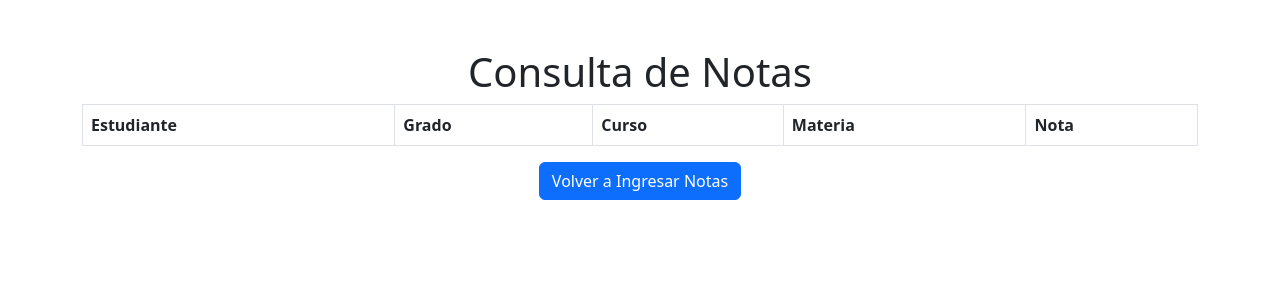
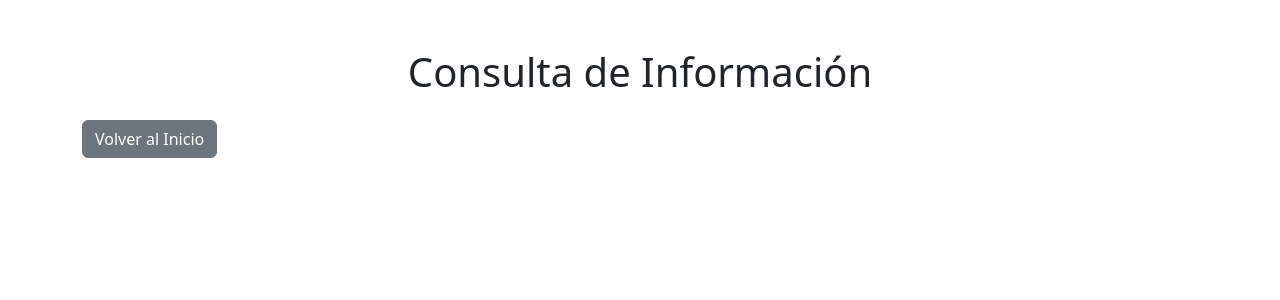
Before and after one commit to Caritors/Registro-y-Consultas-de-Notas, a Flask app: page /consulta in a window 1280 px wide. Shown: the top 300 px of the page. Run offline with Flask 3, Linux system fonts and the light colour scheme; data that the repository does not hold is empty.

Commit message:
carga de cambios

```diff
--- a/notas_colegio/app.py
+++ b/notas_colegio/app.py
@@ -1,52 +1,45 @@
 from flask import Flask, render_template, request, redirect, url_for, flash
 from flask_sqlalchemy import SQLAlchemy
 from flask_migrate import Migrate
-#from app import db
-#from models import db, Curso, Estudiante, Nota
 
-# Inicialización de la app
 app = Flask(__name__)
 app.config['SQLALCHEMY_DATABASE_URI'] = 'mysql+pymysql://root:@localhost/notas_colegio_2'
 app.config['SECRET_KEY'] = 'tu_clave_secreta'
 
-# Inicializa la base de datos
 db = SQLAlchemy(app)
 migrate = Migrate(app, db)
 
 # Modelos
+
 class Grado(db.Model):
     __tablename__ = 'grado'
-
     id = db.Column(db.Integer, primary_key=True)
     nombre = db.Column(db.String(100), nullable=False)
+    cursos = db.relationship('Curso', backref='grado', lazy=True)
 
-    # Relación con Curso
-    cursos = db.relationship('Curso', backref='grado', lazy=True)
+    def __repr__(self):
+        return f"<Grado {self.nombre}>"
+
 
 class Curso(db.Model):
     __tablename__ = 'curso'
-
     id = db.Column(db.Integer, primary_key=True)
     nombre = db.Column(db.String(100), nullable=False)
     grado_id = db.Column(db.Integer, db.ForeignKey('grado.id'), nullable=False)
-
-    # Relación con Estudiante
     estudiantes = db.relationship('Estudiante', backref='curso', lazy=True)
-
 
 class Estudiante(db.Model):
     __tablename__ = 'estudiante'
-
     id = db.Column(db.Integer, primary_key=True)
     nombre = db.Column(db.String(100), nullable=False)
     apellido = db.Column(db.String(100), nullable=False)
     correo = db.Column(db.String(100), nullable=False, unique=True)
     documento = db.Column(db.String(100), nullable=False, unique=True)
     curso_id = db.Column(db.Integer, db.ForeignKey('curso.id'), nullable=False)
+    notas = db.relationship('Nota', backref='estudiante', lazy=True)
 
 class Materia(db.Model):
     __tablename__ = 'materia'
-
     id = db.Column(db.Integer, primary_key=True)
     nombre = db.Column(db.String(100), nullable=False)
     intensidad_horaria = db.Column(db.String(100), nullable=False)
@@ -54,21 +47,103 @@ class Materia(db.Model):
 
 class Nota(db.Model):
     __tablename__ = 'nota'
-
     id = db.Column(db.Integer, primary_key=True)
     nota = db.Column(db.String(5), nullable=False)
     periodo = db.Column(db.String(100), nullable=False)
     estudiante_id = db.Column(db.Integer, db.ForeignKey('estudiante.id'), nullable=False)
     curso_id = db.Column(db.Integer, db.ForeignKey('curso.id'), nullable=False)
+    curso = db.relationship('Curso', backref='notas')
 
-# Rutas de la aplicación
+class Usuario(db.Model):
+    id = db.Column(db.Integer, primary_key=True)
+    correo = db.Column(db.String(120), unique=True, nullable=False)
+    contraseña = db.Column(db.String(120), nullable=False)
+
+
+    def __repr__(self):
+        return f"<Usuario {self.correo}>"
+
+
+# Rutas
 @app.route('/')
 def index():
     return render_template('index.html')
 
 @app.route('/login', methods=['GET', 'POST'])
 def login():
+    if request.method == 'POST':
+        correo = request.form['correo']
+        contraseña = request.form['contraseña']
+
+        # Aquí podrías agregar lógica real de autenticación
+        # Por ahora solo simulamos un login exitoso
+        if correo == 'admin@colegio.com' and contraseña == 'admin123':
+            flash('Inicio de sesión exitoso', 'success')
+            return redirect(url_for('index'))
+        else:
+            flash('Correo o contraseña incorrectos', 'danger')
+            return redirect(url_for('login'))
+
     return render_template('login.html')
+
+
+@app.route('/registro_grado', methods=['GET', 'POST'])
+def registro_grado():
+    if request.method == 'POST':
+        nombre = request.form['nombre']
+        if not nombre:
+            flash('El nombre del grado es obligatorio', 'danger')
+        else:
+            nuevo_grado = Grado(nombre=nombre)
+            db.session.add(nuevo_grado)
+            db.session.commit()
+            flash('Grado registrado exitosamente', 'success')
+            return redirect(url_for('index'))
+    return render_template('registro_grado.html')
+
+@app.route('/registro_usuario', methods=['GET', 'POST'])
+def registro_usuario():
+    if request.method == 'POST':
+        correo = request.form['correo']
+        contraseña = request.form['contraseña']
+        nuevo_usuario = Usuario(correo=correo, contraseña=contraseña)
+        db.session.add(nuevo_usuario)
+        db.session.commit()
+        flash('Usuario registrado exitosamente', 'success')
+        return redirect(url_for('login'))
+
+    return render_template('registro_usuario.html')
+
+
+@app.route('/ingreso_curso', methods=['GET', 'POST'])
+def ingreso_curso():
+    if request.method == 'POST':
+        grado_id = request.form.get('grado')
+        curso_nombre = request.form.get('curso')
+
+        if not grado_id or not curso_nombre:
+            flash('Todos los campos son obligatorios.', 'danger')
+            return redirect(url_for('ingreso_curso'))
+
+        grado = Grado.query.get(int(grado_id))
+        if not grado:
+            flash('Grado no encontrado.', 'danger')
+            return redirect(url_for('ingreso_curso'))
+
+        curso_existente = Curso.query.filter_by(nombre=curso_nombre, grado_id=grado.id).first()
+        if curso_existente:
+            flash('El curso ya existe en este grado.', 'danger')
+            return redirect(url_for('ingreso_curso'))
+
+        nuevo_curso = Curso(nombre=curso_nombre, grado_id=grado.id)
+        db.session.add(nuevo_curso)
+        db.session.commit()
+        flash('Curso registrado exitosamente.', 'success')
+        return redirect(url_for('consulta'))
+
+    grados = Grado.query.all()
+    print("Grados encontrados:, grados")
+    return render_template('ingreso_curso.html', grados=grados)
 
 
 @app.route('/ingreso_estudiante', methods=['GET', 'POST'])
@@ -80,7 +155,6 @@ def ingreso_estudiante():
         documento = request.form['documento']
         id_curso = request.form['id_curso']
 
-        # Crear nuevo estudiante
         nuevo_estudiante = Estudiante(
             nombre=nombre, apellido=apellido, correo=correo,
             documento=documento, curso_id=id_curso
@@ -92,90 +166,12 @@ def ingreso_estudiante():
             flash('Estudiante registrado exitosamente', 'success')
         except Exception as e:
             db.session.rollback()
-            flash(f'Ocurrió un error al guardar el estudiante: {str(e)}', 'danger')
+            flash(f'Error al guardar el estudiante: {str(e)}', 'danger')
 
         return redirect(url_for('index'))
 
     cursos = Curso.query.all()
     return render_template('ingreso_estudiante.html', cursos=cursos)
-
-@app.route('/ingreso_curso', methods=['GET', 'POST'])
-def ingreso_curso():
-    if request.method == 'POST':
-        grado_id = request.form.get('grado')  # Obtener el ID del grado
-        curso_nombre = request.form.get('curso')  # Obtener nombre del curso
-
-        print(f"Grado recibido: {grado_id}, Curso: {curso_nombre}")  # Para depuración
-
-        if not grado_id or not curso_nombre:
-            flash('Error: Todos los campos son obligatorios.', 'danger')
-            return redirect(url_for('ingreso_curso'))
-
-        if not grado_id.isdigit():  # Validar si es un número
-            flash('Error: ID de grado inválido.', 'danger')
-            return redirect(url_for('ingreso_curso'))
-
-        grado_id = int(grado_id)
-
-        # Verificar que el grado existe en la base de datos
-        grado_existente = Grado.query.get(grado_id)
-        if not grado_existente:
-            flash('Error: El grado seleccionado no existe.', 'danger')
-            return redirect(url_for('ingreso_curso'))
-
-        # Verificar que el curso no exista ya en ese grado
-        curso_existente = Curso.query.filter_by(nombre=curso_nombre, grado_id=grado_id).first()
-        if curso_existente:
-            flash('Error: El curso ya existe en este grado.', 'danger')
-            return redirect(url_for('ingreso_curso'))
-
-        # Crear el nuevo curso
-        nuevo_curso = Curso(nombre=curso_nombre, grado_id=grado_id)
-        db.session.add(nuevo_curso)
-        db.session.commit()
-        flash('Curso ingresado exitosamente', 'success')
-
-        return redirect(url_for('consulta'))
-
-    # Cargar los grados disponibles
-    grados = Grado.query.all()
-    return render_template('ingreso_curso.html', grados=grados)
-
-@app.route('/ingreso_materia', methods=['GET', 'POST'])
-def ingreso_materia():
-    if request.method == 'POST':
-        nombre = request.form['nombre']
-        intensidad_horaria = request.form['intensidad_horaria']
-        descripcion = request.form['descripcion']
-        nueva_materia = Materia(nombre=nombre, intensidad_horaria=intensidad_horaria, descripcion=descripcion)
-        db.session.add(nueva_materia)
-        db.session.commit()
-        flash('Materia registrada exitosamente', 'success')
-        return redirect(url_for('index'))
-    return render_template('ingreso_materia.html')
-
-
-
-@app.route('/registro_usuario', methods=['GET', 'POST'])
-def registro_usuario():
-    if request.method == 'POST':
-        nombre = request.form.get('nombre')
-        apellido = request.form.get('apellido')
-        correo = request.form.get('correo')
-        contraseña = request.form.get('contraseña')
-
-        if not nombre or not apellido or not correo or not contraseña:
-            flash('Todos los campos son obligatorios', 'danger')
-            return redirect(url_for('registro_usuario'))
-
-        flash('Usuario registrado exitosamente', 'success')
-        return redirect(url_for('login'))
-
-    return render_template('registro_usuario.html')
-
-
-
-
 
 @app.route('/ingreso_notas', methods=['GET', 'POST'])
 def ingreso_notas():
@@ -189,41 +185,51 @@ def ingreso_notas():
             flash("Todos los campos son obligatorios", "danger")
             return redirect(url_for('ingreso_notas'))
 
-        estudiante = Estudiante.query.get(estudiante_id)
-        if not estudiante:
-            flash("Error: Estudiante no encontrado.", "danger")
-            return redirect(url_for('ingreso_notas'))
-
-        curso = Curso.query.get(curso_id)
-        if not curso:
-            flash("Error: Curso no encontrado.", "danger")
-            return redirect(url_for('ingreso_notas'))
-
-        # Guardar en la base de datos
-        nueva_nota = Nota(estudiante_id=estudiante_id, curso_id=curso_id, nota=nota, periodo=periodo)
+        nueva_nota = Nota(
+            estudiante_id=estudiante_id,
+            curso_id=curso_id,
+            nota=nota,
+            periodo=periodo
+        )
         db.session.add(nueva_nota)
         db.session.commit()
-
         flash("Nota ingresada correctamente", "success")
         return redirect(url_for('ingreso_notas'))
 
-    # Obtener los datos para los select
     estudiantes = Estudiante.query.all()
-    cursos = Curso.query.all()  # <---- Agregado para cargar los cursos
+    cursos = Curso.query.all()
+    return render_template('ingreso_notas.html', estudiantes=estudiantes, cursos=cursos)
 
-    return render_template('ingreso_notas.html', estudiantes=estudiantes, cursos=cursos)
+@app.route('/ingreso_materia', methods=['GET', 'POST'])
+def ingreso_materia():
+    if request.method == 'POST':
+        nombre = request.form['nombre']
+        intensidad = request.form['intensidad_horaria']
+        descripcion = request.form['descripcion']
+        nueva = Materia(nombre=nombre, intensidad_horaria=intensidad, descripcion=descripcion)
+        db.session.add(nueva)
+        db.session.commit()
+        flash('Materia registrada exitosamente', 'success')
+        return redirect(url_for('index'))
+    return render_template('ingreso_materia.html')
 
 
 
 @app.route('/consulta')
 def consulta():
     estudiantes = Estudiante.query.all()
-    materias = Materia.query.all()
     cursos = Curso.query.all()
-    notas = Nota.query.all()
-    return render_template('consulta.html', materias=materias, cursos=cursos, estudiantes=estudiantes, notas=notas)
+    grados = Grado.query.all()
+    print("Estudiantes:", estudiantes)
+    print("Cursos:", cursos)
+    print("Grados:", grados)
+    return render_template('consulta.html', estudiantes=estudiantes, cursos=cursos, grados=grados)
 
-# Inicializar base de datos
+
+
+
+
+# Inicialización
 with app.app_context():
     db.create_all()
 
--- a/notas_colegio/templates/consulta.html
+++ b/notas_colegio/templates/consulta.html
@@ -2,60 +2,66 @@
 <html lang="es">
 <head>
     <meta charset="UTF-8">
-    <meta name="viewport" content="width=device-width, initial-scale=1.0">
-    <title>Consulta de Notas</title>
-
-    <!-- Bootstrap CSS -->
+    <title>Consulta de Información</title>
     <link rel="stylesheet" href="https://cdn.jsdelivr.net/npm/bootstrap@5.3.0/dist/css/bootstrap.min.css">
-    <!-- Icono -->
-    <link rel="icon" href="{{ url_for('static', filename='favicon.ico') }}">
 </head>
 <body>
+<div class="container mt-5">
+    <h1 class="text-center">Consulta de Información</h1>
 
-    <div class="container mt-5">
-        <h1 class="text-center">Consulta de Notas</h1>
-
-        <!-- Mensajes Flash -->
     {% with messages = get_flashed_messages(with_categories=true) %}
         {% if messages %}
-            <div class="alert alert-info">
             {% for category, message in messages %}
-                    <p>{{ message }}</p>
+                <div class="alert alert-{{ category }}">{{ message }}</div>
             {% endfor %}
-            </div>
         {% endif %}
     {% endwith %}
 
-        <!-- Tabla de Notas -->
-        <table class="table table-bordered">
-            <thead>
-                <tr>
-                    <th>Estudiante</th>
-                    <th>Grado</th>
-                    <th>Curso</th>
-                    <th>Materia</th>
-                    <th>Nota</th>
-                </tr>
-            </thead>
-            <tbody>
-                {% for nota in notas %}
-                    <tr>
-                        <td>{{ nota.estudiante.nombre }} {{ nota.estudiante.apellido }}</td>
-                        <td>{{ nota.grado.nombre }}</td>
-                        <td>{{ nota.curso.nombre }}</td>
-                        <td>{{ nota.materia.nombre }}</td>
-                        <td>{{ nota.nota }}</td>
-                    </tr>
+    {% for grado in grados %}
+        <div class="card mb-4">
+            <div class="card-header bg-primary text-white">
+                Grado: {{ grado.nombre }}
+            </div>
+            <div class="card-body">
+                {% if grado.cursos %}
+                    {% for curso in grado.cursos %}
+                        <div class="mb-3">
+                            <h5 class="text-success">Curso: {{ curso.nombre }}</h5>
+                            {% if curso.estudiantes %}
+                                <ul class="list-group mb-2">
+                                    {% for estudiante in curso.estudiantes %}
+                                        <li class="list-group-item">
+                                            <strong>{{ estudiante.nombre }} {{ estudiante.apellido }}</strong><br>
+                                            Correo: {{ estudiante.correo }} | Documento: {{ estudiante.documento }}
+                                            {% if estudiante.notas %}
+                                                <ul class="mt-2">
+                                                    {% for nota in estudiante.notas %}
+                                                        {% if nota.curso_id == curso.id %}
+                                                            <li>
+                                                                Nota: {{ nota.nota }} | Periodo: {{ nota.periodo }}
+                                                            </li>
+                                                        {% endif %}
                                                     {% endfor %}
-            </tbody>
-        </table>
-
-        <div class="text-center mt-3">
-            <a href="{{ url_for('ingreso_notas') }}" class="btn btn-primary">Volver a Ingresar Notas</a>
+                                                </ul>
+                                            {% else %}
+                                                <small class="text-muted">Sin notas registradas</small>
+                                            {% endif %}
+                                        </li>
+                                    {% endfor %}
+                                </ul>
+                            {% else %}
+                                <p class="text-muted">No hay estudiantes registrados en este curso.</p>
+                            {% endif %}
+                        </div>
+                    {% endfor %}
+                {% else %}
+                    <p class="text-muted">No hay cursos registrados en este grado.</p>
+                {% endif %}
             </div>
         </div>
+    {% endfor %}
 
-    <!-- Bootstrap JS -->
-    <script src="https://cdn.jsdelivr.net/npm/bootstrap@5.3.0/dist/js/bootstrap.bundle.min.js"></script>
+    <a href="{{ url_for('index') }}" class="btn btn-secondary mt-3">Volver al Inicio</a>
+</div>
 </body>
 </html>
--- a/notas_colegio/templates/ingreso_estudiante.html
+++ b/notas_colegio/templates/ingreso_estudiante.html
@@ -38,6 +38,10 @@
             </div>
 
             <div class="mb-3">
+                <label for="grado" class="form-label">Grado</label>
+                <input type="text" class="form-control" id="grado" name="grado" required>
+            </div>
+            <div class="mb-3">
                 <label for="id_curso" class="form-label">Curso</label>
                 <select class="form-control" id="id_curso" name="id_curso" required>
                     {% for curso in cursos %}
```
Also changed, not shown: notas_colegio/templates/ingreso_materia.html (+12 -10 lines), notas_colegio/templates/ingreso_notas.html (+18 -8 lines), notas_colegio/templates/registro_grado.html (added, +29 -0 lines). Lines whose indentation alone changed are shown as unchanged.
